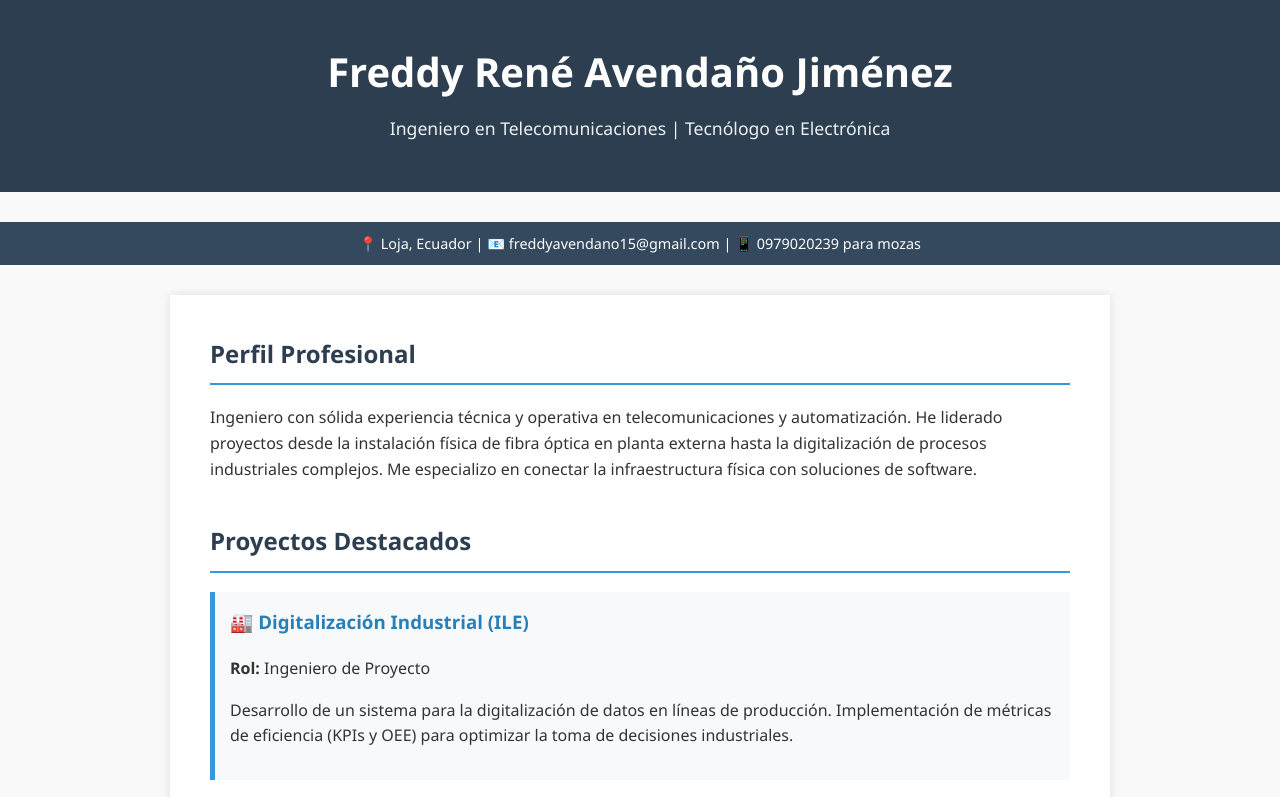
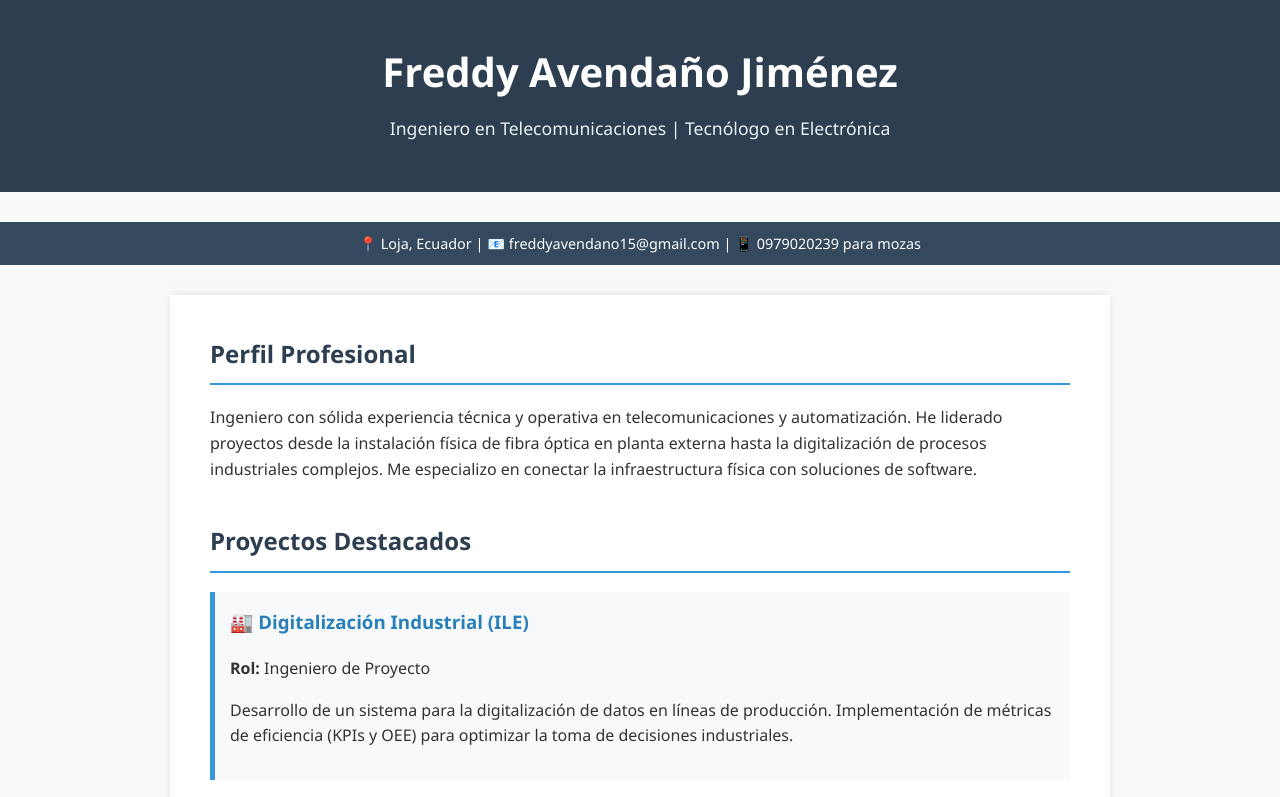
Before and after one commit to freddyAven/freddyAven.github.io, a plain HTML site: page index.html in a window 1280 px wide. Shown: the top 797 px of the page. Drawn offline with Linux system fonts and the light colour scheme.

Commit message:
Update index.html

```diff
--- a/index.html
+++ b/index.html
@@ -31,7 +31,7 @@
 <body>
 
     <header>
-        <h1>Freddy René Avendaño Jiménez</h1>
+        <h1>Freddy Avendaño Jiménez</h1>
         <p>Ingeniero en Telecomunicaciones | Tecnólogo en Electrónica</p>
     </header>
 
```
